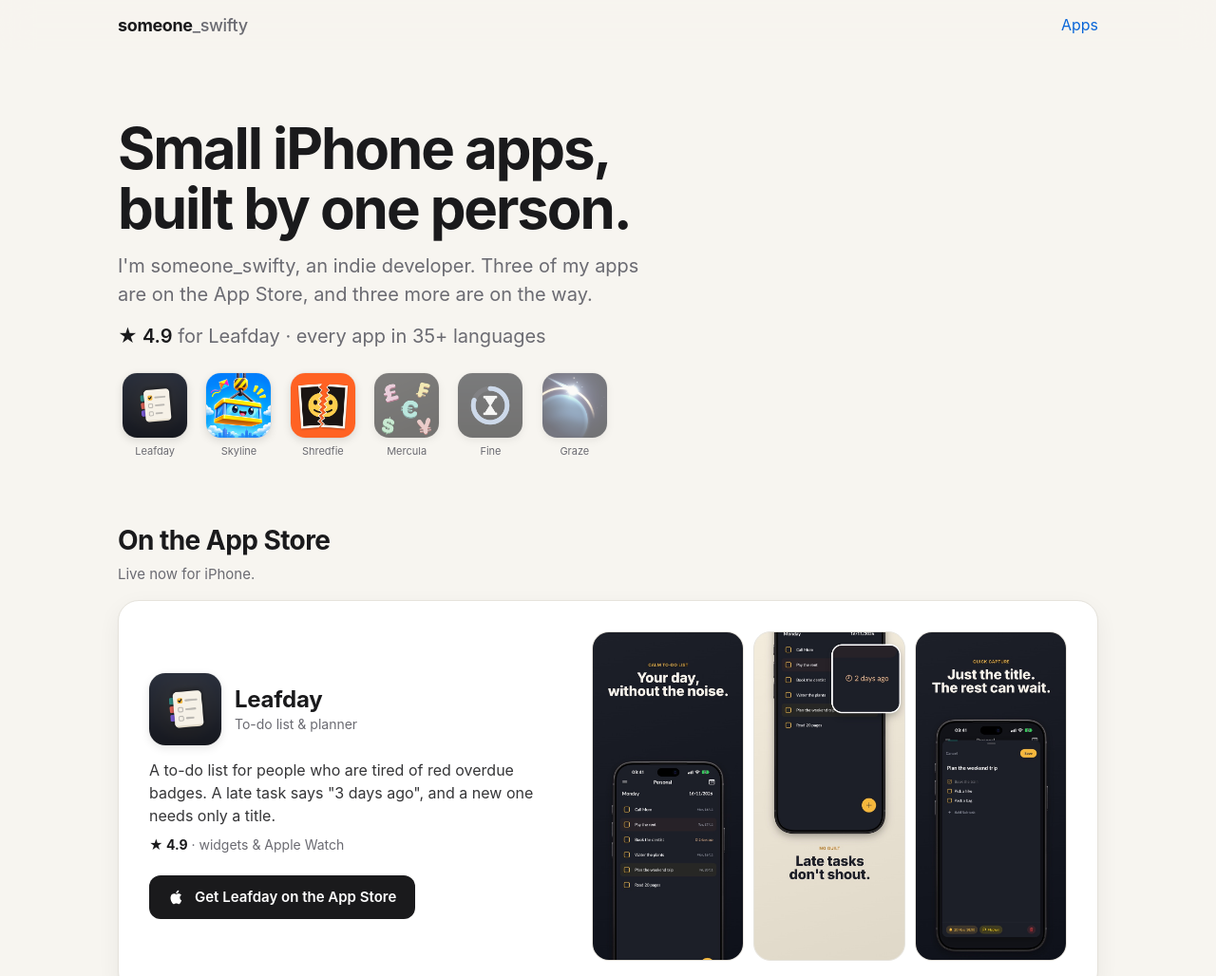
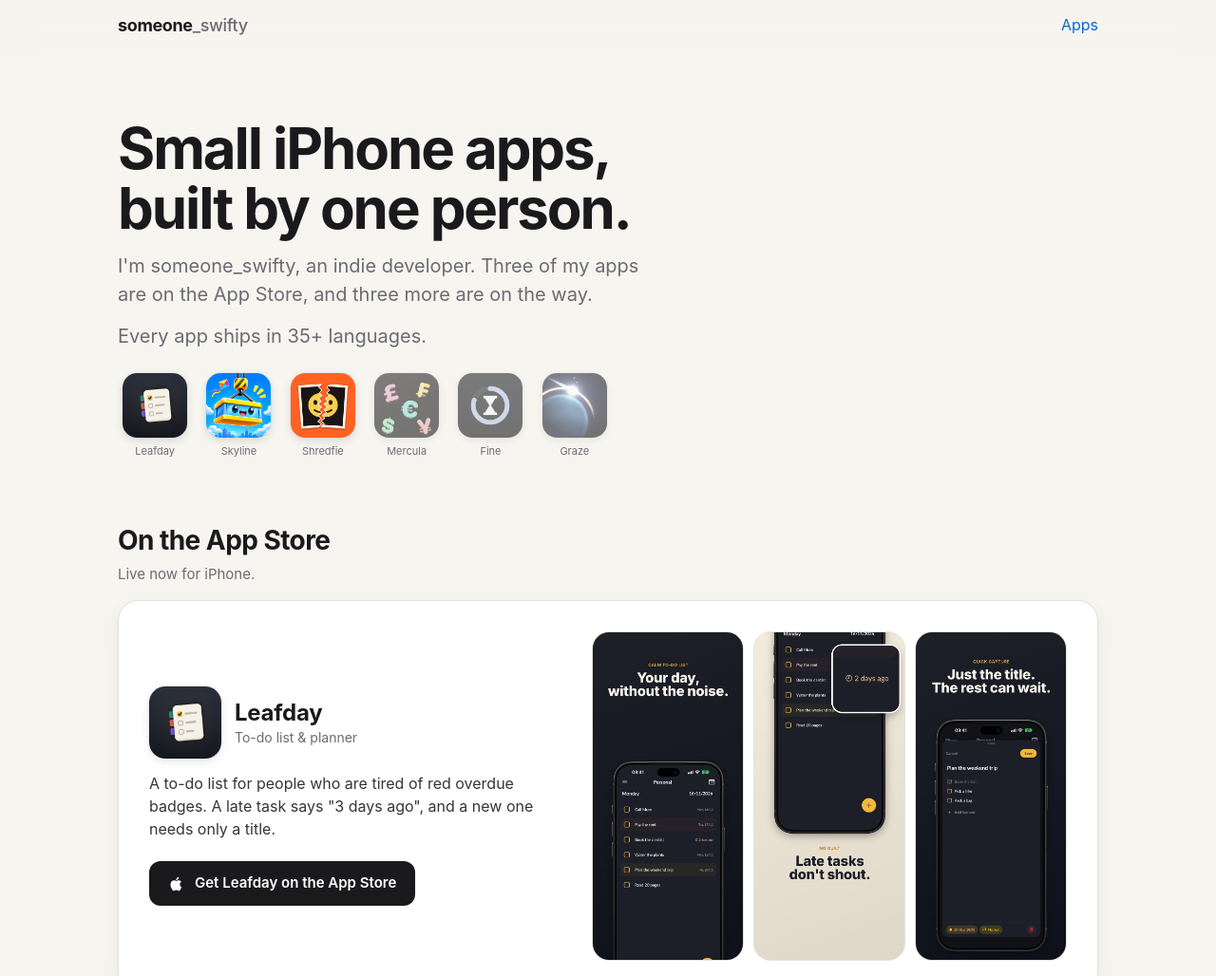
Before and after one commit to someoneSwifty/someoneSwifty.github.io, a plain HTML site: page index.html in a window 1280 px wide. Shown: the top 1028 px of the page at 95% size. Drawn offline with Linux system fonts and the light colour scheme.

Commit message:
Remove ratings and widgets/Apple Watch mentions
Co-Authored-By: Claude Opus 5.5 <noreply@anthropic.com>

```diff
--- a/index.html
+++ b/index.html
@@ -180,7 +180,7 @@ footer{padding:40px 0 calc(32px + env(safe-area-inset-bottom));color:var(--muted
   <section class="hero" aria-labelledby="hero-title">
     <h1 id="hero-title">Small iPhone apps, built by one person.</h1>
     <p>I'm someone_swifty, an indie developer. Three of my apps are on the App Store, and three more are on the way.</p>
-    <p class="proof"><b>★ 4.9</b> for Leafday · every app in 35+ languages</p>
+    <p class="proof">Every app ships in 35+ languages.</p>
 
     <nav class="dock" aria-label="Jump to an app">
       <a href="#leafday"><img src="assets/icons/leafday.png" alt="" width="68" height="68"><span>Leafday</span></a>
@@ -208,7 +208,6 @@ footer{padding:40px 0 calc(32px + env(safe-area-inset-bottom));color:var(--muted
             <a class="get" href="https://apps.apple.com/app/id6448136371" target="_blank" rel="noopener" aria-label="Get Leafday on the App Store">Get</a>
           </div>
           <p class="desc">A to-do list for people who are tired of red overdue badges. A late task says "3 days ago", and a new one needs only a title.</p>
-          <p class="rating"><b>★ 4.9</b> · widgets &amp; Apple Watch</p>
           <a class="btn" href="https://apps.apple.com/app/id6448136371" target="_blank" rel="noopener">
             <svg viewBox="0 0 24 24" aria-hidden="true"><path d="M16.4 12.6c0-2.4 2-3.6 2.1-3.7-1.1-1.7-2.9-1.9-3.5-1.9-1.5-.2-2.9.9-3.7.9-.8 0-1.9-.9-3.2-.8-1.6 0-3.1 1-4 2.4-1.7 3-.4 7.3 1.2 9.7.8 1.2 1.8 2.5 3 2.4 1.2 0 1.7-.8 3.1-.8 1.5 0 1.9.8 3.2.8 1.3 0 2.2-1.2 3-2.4.9-1.4 1.3-2.7 1.3-2.8 0 0-2.5-1-2.5-3.8zM14 5.3c.7-.8 1.1-1.9 1-3-1 0-2.1.7-2.8 1.5-.6.7-1.2 1.8-1 2.9 1.1.1 2.1-.6 2.8-1.4z"/></svg>
             Get Leafday on the App Store
@@ -305,7 +304,7 @@ footer{padding:40px 0 calc(32px + env(safe-area-inset-bottom));color:var(--muted
       <div>
         <h2 id="about-title">Who's behind these</h2>
         <p>I'm someone_swifty, a solo iOS developer. I write the code, design the screens and write the App Store pages myself.</p>
-        <p>Everything is native Swift: SwiftUI for the apps, SpriteKit for the games, plus widgets and Apple Watch where they help.</p>
+        <p>Everything is native Swift: SwiftUI for the apps, SpriteKit for the games.</p>
       </div>
       <div class="links">
         <a href="https://apps.apple.com/developer/id1683651958" target="_blank" rel="noopener">See all apps on the App Store <span aria-hidden="true">↗</span></a>
```
